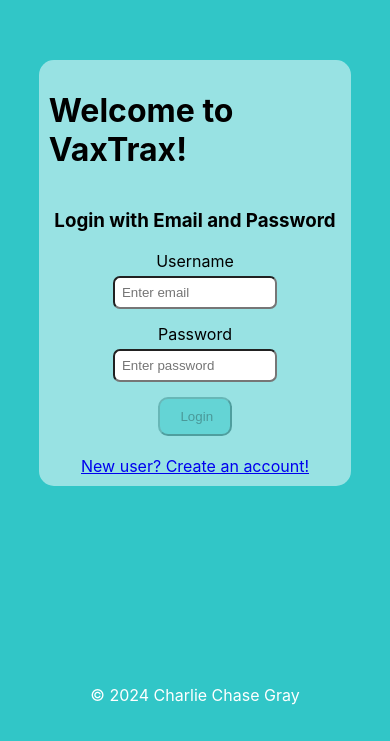
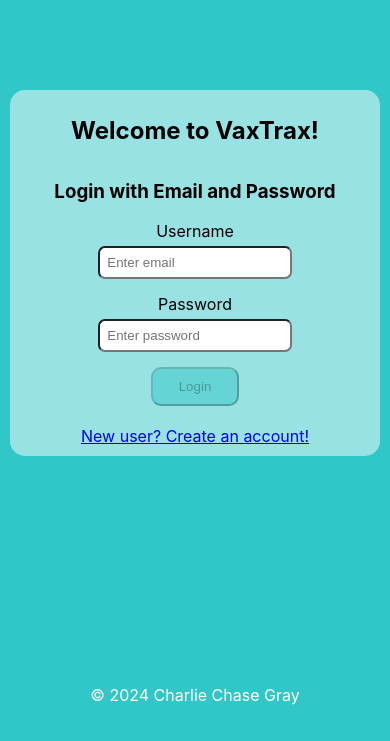
Before and after one commit to charliechase96/vaxtrax, a React (Create React App) app: page / in a window 390 px wide. Shown: the part 103-844 px from the top of the page. Built offline with nearby package versions, Linux system fonts and the light colour scheme; the HTML template or start-up script is replaced by a standard one.

Commit message:
edit css for mobile devices on login and signup pages

```diff
--- a/src/App.css
+++ b/src/App.css
@@ -180,6 +180,40 @@
   padding: 2.5%;
 }
 
+.login-form h1 {
+    font-size: 2em;
+    white-space: nowrap;
+    overflow: hidden;
+    text-overflow: ellipsis;
+    text-align: center;
+}
+
+.signup-form h1 {
+    font-size: 2em;
+    white-space: nowrap;
+    overflow: hidden;
+    text-overflow: ellipsis;
+    text-align: center;
+}
+
+@media screen and (max-width: 600px) {
+  .login-form h1 {
+      font-size: 1.5em; /* Smaller font size for very small screens */
+  }
+
+  .login-form {
+      width: 90%; /* Increase width on smaller screens if needed */
+  }
+
+  .signup-form h1 {
+    font-size: 1.5em;
+  }
+
+  .signup-form {
+    width: 90%;
+  }
+}
+
 .login-form form {
   width: 100%;
   display: flex;
```
